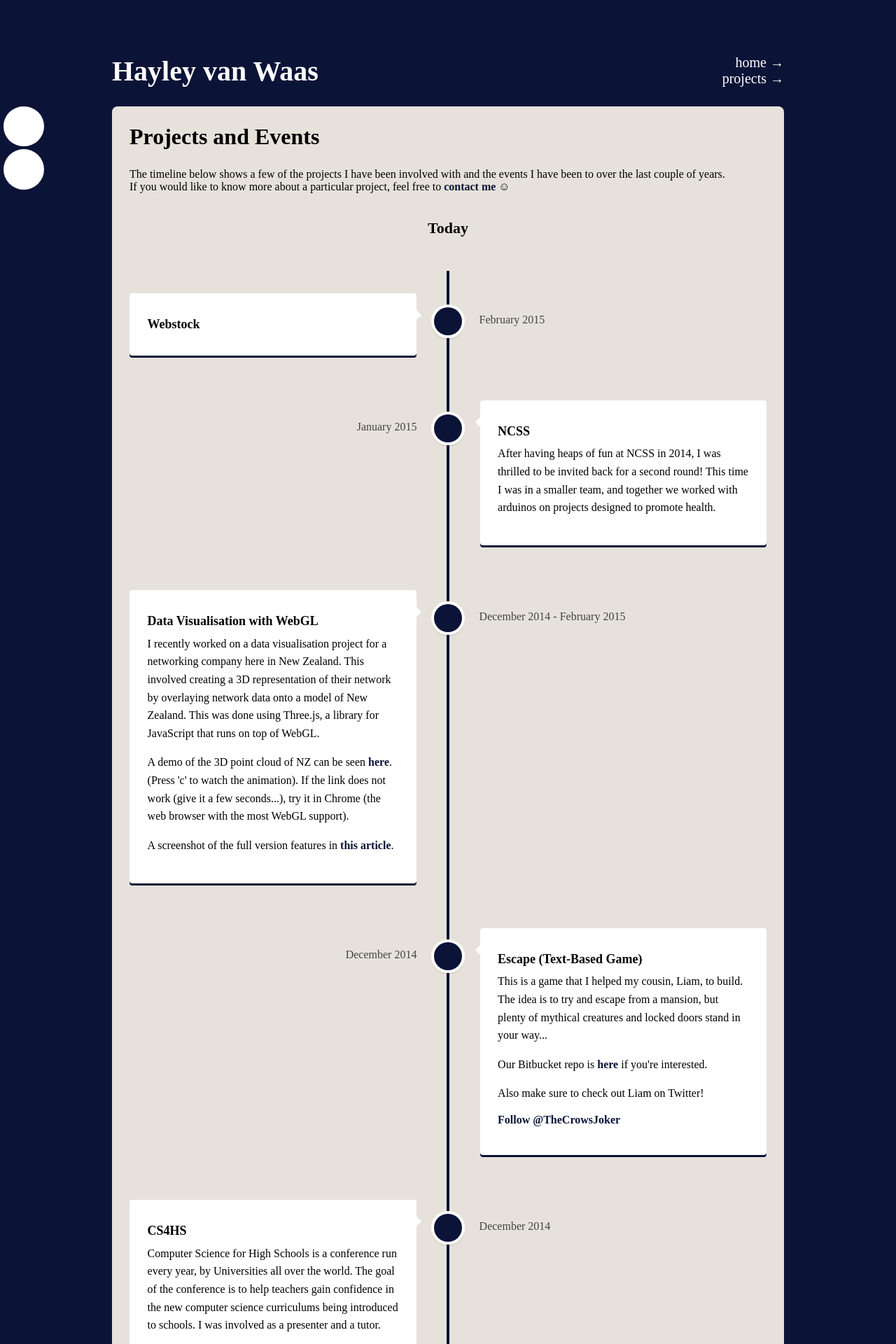
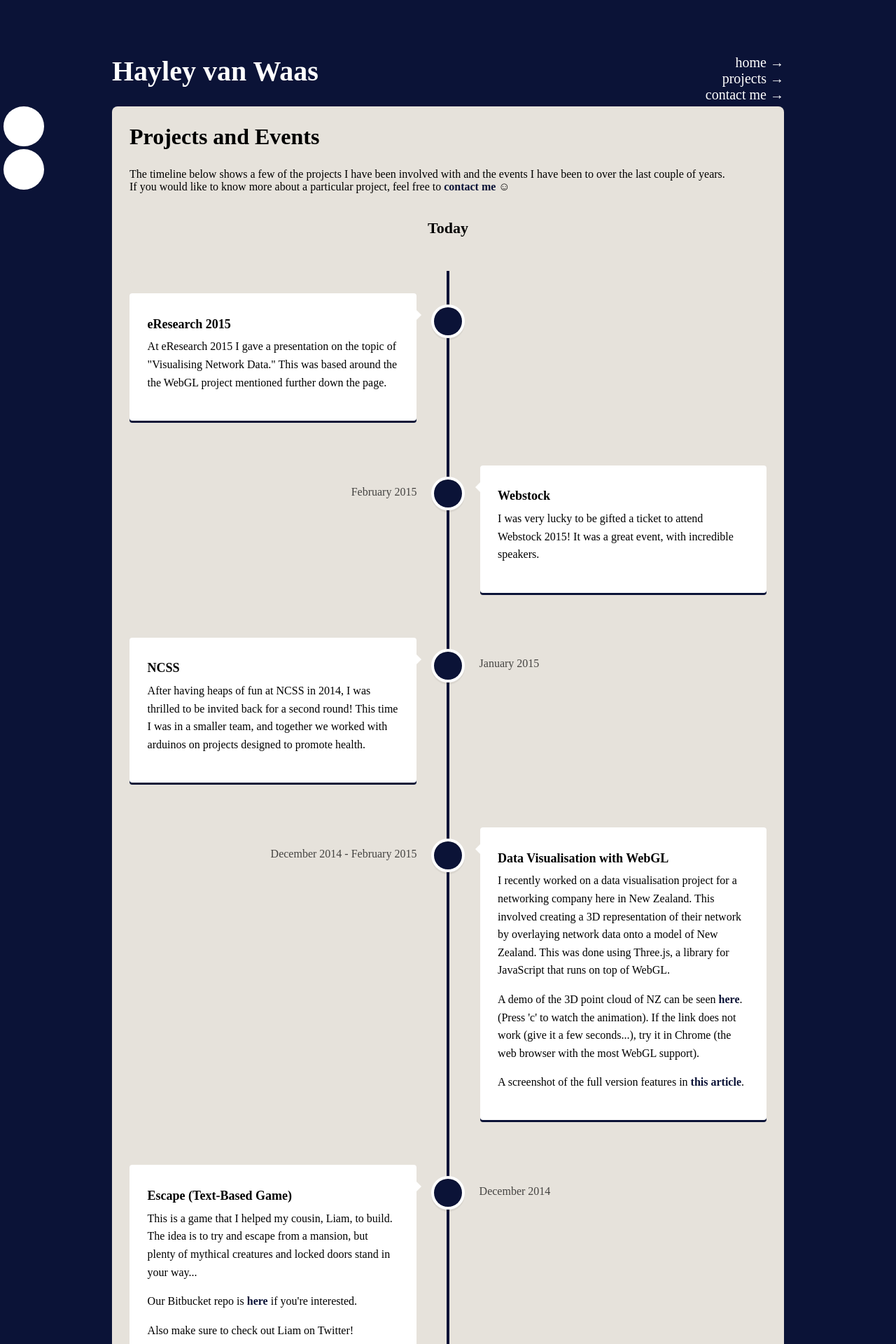
Before and after one commit to hayleycodes/personal-website, a Python web app: template templates/timeline.html in a window 1280 px wide. Shown: the top 1920 px of the page at 70% size. Run offline with Jinja, Linux system fonts and the light colour scheme; the template is opened without the code that fills it, so the values that code supplies are empty; some libraries are stand-ins or nearby versions.

Commit message:
updating timeline, addine contact me to nav

```diff
--- a/templates/layout.html
+++ b/templates/layout.html
@@ -23,6 +23,7 @@
                 <a href="{{ url_for('home') }}">home </a>
                 <!--a href="{{ url_for('show_entries') }}">blog </a-->
                 <a href="{{ url_for('projects') }}">projects </a>
+                <a href="{{ url_for('contactform') }}">contact me </a>
             </nav>
             <div class="clearfix"></div>
         </header>
--- a/templates/timeline.html
+++ b/templates/timeline.html
@@ -22,8 +22,20 @@
 			<div class="cd-timeline-img cd-picture">
 			</div>
 			<div class="cd-timeline-content">
+				<h3>eResearch 2015</h3>
+				<p>
+					At eResearch 2015 I gave a presentation on the topic of "Visualising Network Data." This was based around the the WebGL project mentioned further down the page.
+				</p>
+			</div>
+		</div>
+
+		<div class="cd-timeline-block">
+			<div class="cd-timeline-img cd-picture">
+			</div>
+			<div class="cd-timeline-content">
 				<h3>Webstock</h3>
 		        <p>
+		        	I was very lucky to be gifted a ticket to attend Webstock 2015! It was a great event, with incredible speakers.
 		        </p>
 				<!--a href="#0" class="cd-read-more">Read more</a-->
 				<span class="cd-date">February 2015</span>
```
